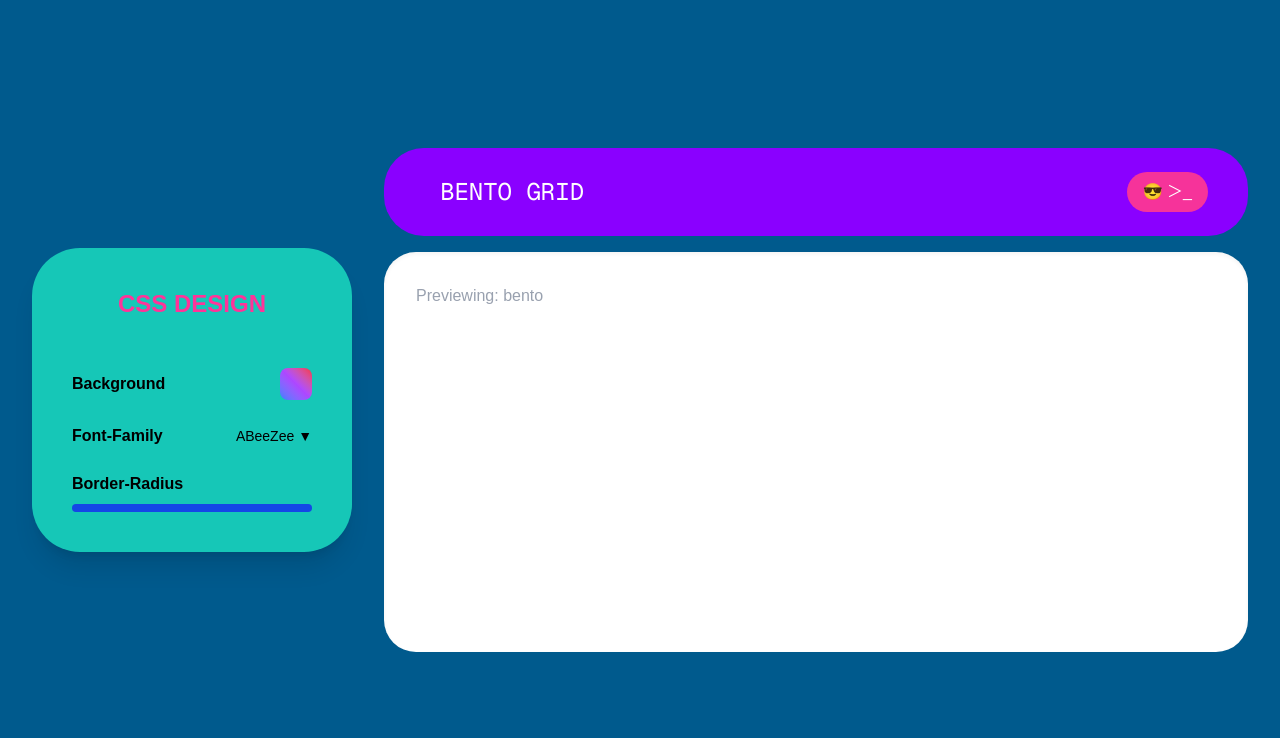
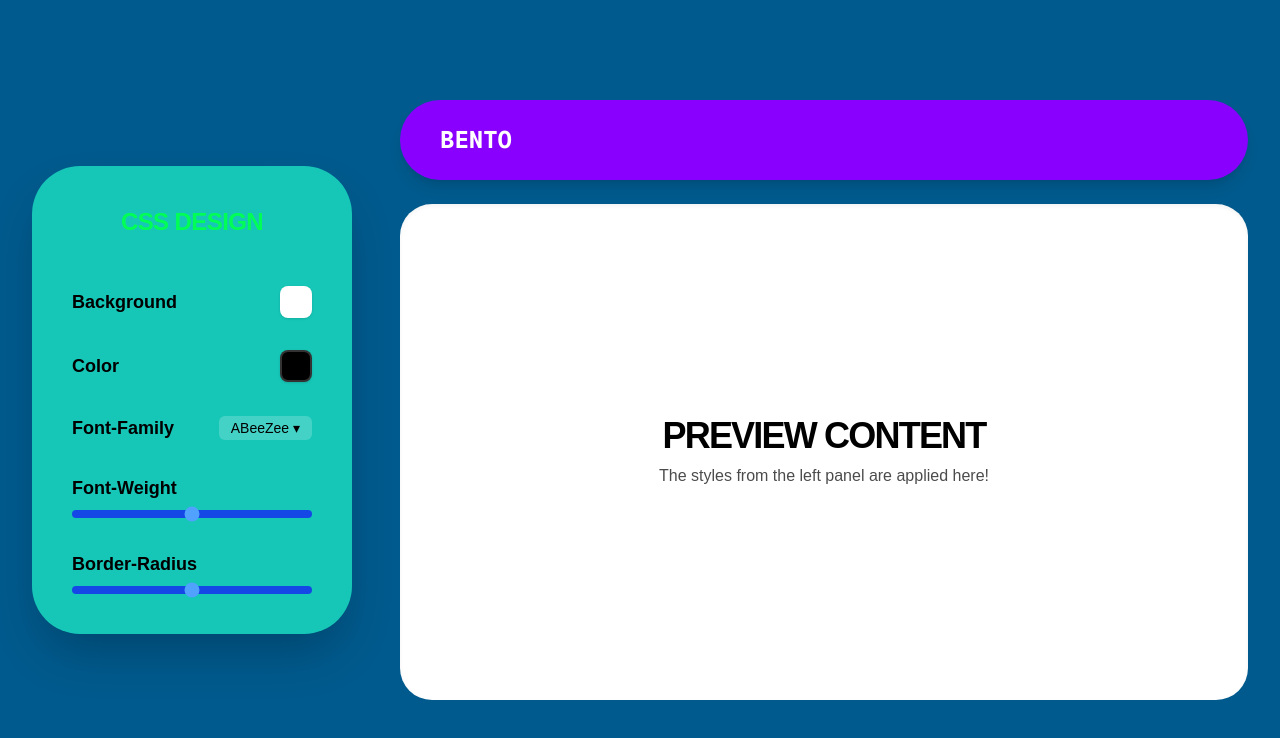
Before and after one commit to buroridayo/create-web, a Next.js app: page /layout-detail/bento in a window 1280 px wide. Shown: the top 738 px of the page. Built offline with nearby package versions, Linux system fonts and the light colour scheme.

Commit message:
colorPicker add && error debug

```diff
--- a/app/layout-detail/[id]/page.tsx
+++ b/app/layout-detail/[id]/page.tsx
@@ -1,52 +1,53 @@
-export default async function LayoutDetailPage({
+"use client";
+
+import { use, useState } from "react";
+import ControlPanel from "@/components/control-panel/ControlPanel";
+
+export default function LayoutDetailPage({
   params,
 }: {
   params: Promise<{ id: string }>;
 }) {
-  const { id } = await params;
+  const { id } = use(params);
+  const [bgColor, setBgColor] = useState("#ffffff");
+  const [textColor, setTextColor] = useState("#000000");
+  const [borderRadius, setBorderRadius] = useState(32);
 
   return (
-    <main className="min-h-screen bg-[#005a8d] flex items-center justify-center p-8 gap-8">
-      {/* 左側：CSS DESIGN コントロールパネル */}
-      <aside className="w-80 bg-[#16c7b7] rounded-[3rem] p-10 flex flex-col gap-8 shadow-xl text-[#ff3399]">
-        <h2 className="text-2xl font-bold text-center mb-4">CSS DESIGN</h2>
+    <main className="min-h-screen bg-[#005a8d] flex items-center justify-center p-8 gap-12">
+      <ControlPanel
+        bgColor={bgColor}
+        setBgColor={setBgColor}
+        textColor={textColor}
+        setTextColor={setTextColor}
+        // borderRadius={borderRadius} setBorderRadius={setBorderRadius} // スライダー連動用
+      />
 
-        {/* コントロール項目（本来はここもコンポーネント化すると良いです） */}
-        <div className="flex flex-col gap-6 text-black font-semibold">
-          <div className="flex justify-between items-center">
-            <span>Background</span>
-            <div className="w-8 h-8 rounded-lg bg-linear-to-tr from-blue-500 via-purple-500 to-red-500" />
-          </div>
-          <div className="flex justify-between items-center">
-            <span>Font-Family</span>
-            <span className="text-sm font-normal">ABeeZee ▼</span>
-          </div>
-          {/* スライダーの簡易表現 */}
-          <div className="flex flex-col gap-2">
-            <span>Border-Radius</span>
-            <div className="h-2 w-full bg-blue-700 rounded-full" />
-          </div>
-        </div>
-      </aside>
-
-      {/* 右側：メインコンテンツエリア */}
-      <section className="flex-1 flex flex-col gap-4">
-        {/* ヘッダー部分 */}
-        <div className="bg-[#8a00ff] rounded-[2.5rem] p-6 flex justify-between items-center text-white">
-          <h1 className="text-2xl font-mono ml-8 uppercase">
-            {id.replace("-", " ")} Grid
+      <section className="flex-1 max-w-4xl h-150 flex flex-col gap-6">
+        {/* ヘッダー部分は元の色（画像のような紫）に戻します */}
+        <div className="bg-[#8a00ff] h-20 rounded-[2.5rem] shadow-lg flex items-center px-10">
+          <h1 className="text-white font-mono text-2xl uppercase font-bold">
+            {id}
           </h1>
-          <div className="flex gap-2 mr-4">
-            <button className="bg-pink-500 p-2 px-4 rounded-full">
-              😎 ＞_
-            </button>
-          </div>
         </div>
 
-        {/* ホワイトボード（グリッドプレビュー） */}
-        <div className="bg-white rounded-4xl p-8 min-h-100 shadow-inner">
-          {/* ここにグリッドのプレビューが入ります */}
-          <p className="text-gray-400">Previewing: {id}</p>
+        {/* ★ここが Preview Area です */}
+        <div
+          className="flex-1 shadow-inner p-10 flex items-center justify-center transition-all duration-300"
+          style={{
+            backgroundColor: bgColor,
+            color: textColor,
+            borderRadius: `${borderRadius}px`,
+          }}
+        >
+          <div className="text-center">
+            <p className="text-4xl font-black uppercase tracking-tighter">
+              Preview Content
+            </p>
+            <p className="mt-2 opacity-70">
+              The styles from the left panel are applied here!
+            </p>
+          </div>
         </div>
       </section>
     </main>
--- /dev/null
+++ b/components/control-panel/ColorPicker.tsx
@@ -0,0 +1,36 @@
+"use client"; // クライアント側で動くコンポーネントであることを宣言
+
+import React, { useState } from "react";
+import { HexColorPicker } from "react-colorful";
+
+interface ColorPickerProps {
+  color: string;
+  onChange: (newColor: string) => void;
+}
+
+const ColorPicker: React.FC<ColorPickerProps> = ({ color, onChange }) => {
+  const [isOpen, setIsOpen] = useState(false);
+
+  return (
+    <div className="relative">
+      {/* 現在の色を表示するボタン（前回のColorPreviewの代わり） */}
+      <div
+        className="w-8 h-8 rounded-lg border-2 border-white/20 shadow-sm cursor-pointer hover:scale-110 transition-transform"
+        style={{ backgroundColor: color }}
+        onClick={() => setIsOpen(!isOpen)}
+      />
+
+      {/* パレット本体（開いている時だけ表示） */}
+      {isOpen && (
+        <div className="absolute z-10 right-0 mt-2 p-2 bg-white rounded-xl shadow-xl">
+          <div className="fixed inset-0" onClick={() => setIsOpen(false)} />
+          <div className="relative">
+            <HexColorPicker color={color} onChange={onChange} />
+          </div>
+        </div>
+      )}
+    </div>
+  );
+};
+
+export default ColorPicker;
--- /dev/null
+++ b/components/control-panel/ColorPreview.tsx
@@ -0,0 +1,7 @@
+const ColorPreview = () => {
+  return (
+    <div className="w-8 h-8 rounded-lg bg-linear-to-tr from-blue-400 via-purple-500 to-red-500 border-2 border-white/20 shadow-sm cursor-pointer hover:scale-110 transition-transform" />
+  );
+};
+
+export default ColorPreview;
--- /dev/null
+++ b/components/control-panel/ControlItem.tsx
@@ -0,0 +1,24 @@
+import React from "react";
+
+interface ControlItemProps {
+  label: string;
+  children: React.ReactNode;
+}
+
+const ControlItem: React.FC<ControlItemProps> = ({ label, children }) => {
+  return (
+    <div className="flex flex-col gap-2">
+      <div className="flex justify-between items-center">
+        <span className="text-black font-bold text-lg">{label}</span>
+        {/* スライダー以外の要素（色など）は右側に配置 */}
+        <div className="shrink-0">
+          {label !== "Font-Weight" && label !== "Border-Radius" && children}
+        </div>
+      </div>
+      {/* スライダーなどはラベルの下に配置 */}
+      {(label === "Font-Weight" || label === "Border-Radius") && children}
+    </div>
+  );
+};
+
+export default ControlItem;
--- /dev/null
+++ b/components/control-panel/ControlPanel.tsx
@@ -0,0 +1,52 @@
+import ControlItem from "./ControlItem";
+import ColorPreview from "./ColorPreview";
+import Slider from "./Slider";
+import ColorPicker from "./ColorPicker";
+
+interface ControlPanelProps {
+  bgColor: string;
+  setBgColor: (color: string) => void;
+  textColor: string;
+  setTextColor: (color: string) => void;
+}
+
+const ControlPanel: React.FC<ControlPanelProps> = ({
+  bgColor,
+  setBgColor,
+  textColor,
+  setTextColor,
+}) => {
+  return (
+    <aside className="w-full max-w-[320px] bg-[#16c7b7] rounded-[3rem] p-10 flex flex-col gap-8 shadow-2xl">
+      <h2 className="text-[#00ff55] text-2xl font-black text-center tracking-tight mb-4">
+        CSS DESIGN
+      </h2>
+
+      <div className="flex flex-col gap-8">
+        <ControlItem label="Background">
+          <ColorPicker color={bgColor} onChange={setBgColor} />
+        </ControlItem>
+
+        <ControlItem label="Color">
+          <ColorPicker color={textColor} onChange={setTextColor} />
+        </ControlItem>
+
+        <ControlItem label="Font-Family">
+          <span className="text-black text-sm font-medium bg-white/20 px-3 py-1 rounded-md">
+            ABeeZee ▾
+          </span>
+        </ControlItem>
+
+        <ControlItem label="Font-Weight">
+          <Slider />
+        </ControlItem>
+
+        <ControlItem label="Border-Radius">
+          <Slider />
+        </ControlItem>
+      </div>
+    </aside>
+  );
+};
+
+export default ControlPanel;
--- /dev/null
+++ b/components/control-panel/Slider.tsx
@@ -0,0 +1,10 @@
+const Slider = () => {
+  return (
+    <input
+      type="range"
+      className="w-full h-2 bg-blue-700 rounded-lg appearance-none cursor-pointer accent-blue-400"
+    />
+  );
+};
+
+export default Slider;
--- a/package.json
+++ b/package.json
@@ -11,6 +11,7 @@
   "dependencies": {
     "next": "16.2.1",
     "react": "19.2.4",
+    "react-colorful": "^5.6.1",
     "react-dom": "19.2.4"
   },
   "devDependencies": {
```
Also changed, not shown: 1 other file (tests, documents, lock files or other folders).
